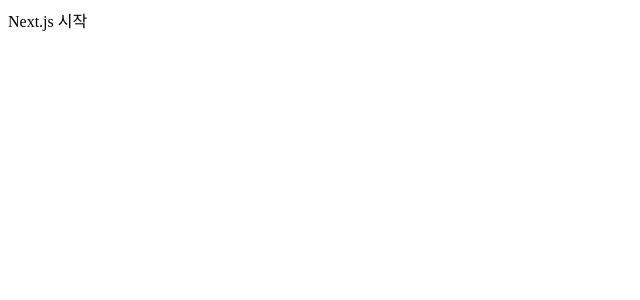
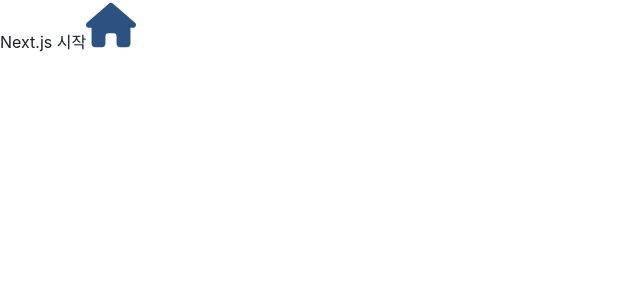
Before and after one commit to DevTraces/FrontEnd, a Next.js app: page / in a window 1280 px wide. Shown: the top 300 px of the page, without its empty margins (0-640 px from the left). Built offline with nearby package versions, Linux system fonts and the light colour scheme.

Commit message:
chore:  add Chakra UI, font-awesome

```diff
--- a/src/pages/_app.tsx
+++ b/src/pages/_app.tsx
@@ -1,5 +1,10 @@
+import { ChakraProvider } from "@chakra-ui/react";
 import type { AppProps } from "next/app";
 
 export default function App({ Component, pageProps }: AppProps) {
-  return <Component {...pageProps} />;
+  return (
+    <ChakraProvider>
+      <Component {...pageProps} />
+    </ChakraProvider>
+  );
 }
--- a/src/pages/index.tsx
+++ b/src/pages/index.tsx
@@ -1,3 +1,6 @@
+import { Icon } from "@chakra-ui/react";
+import { faHouse } from "@fortawesome/free-solid-svg-icons";
+import { FontAwesomeIcon } from "@fortawesome/react-fontawesome";
 import Head from "next/head";
 
 export default function Home() {
@@ -11,6 +14,12 @@ export default function Home() {
       </Head>
       <main>
         <span>Next.js 시작</span>
+        <Icon
+          as={FontAwesomeIcon}
+          icon={faHouse}
+          color="blue.700"
+          boxSize={50}
+        />
       </main>
     </>
   );
```
Also changed, not shown: package.json (+10 -2 lines), 1 other file (tests, documents, lock files or other folders).
